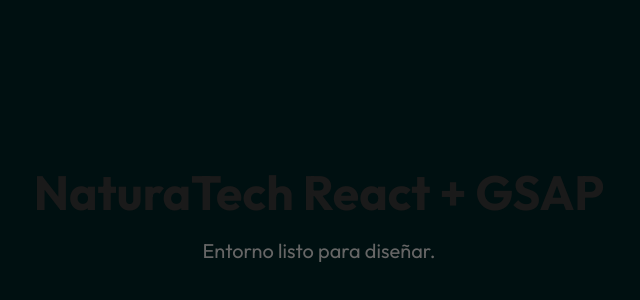
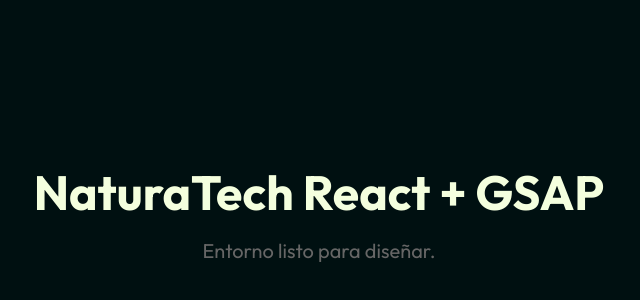
Before and after one commit to TonyGil-CMinds/naturatechlac, a React (Vite) app: page / in a window 1280 px wide. Shown: the part 188-488 px from the top of the page, without its empty margins (321-961 px from the left). Built offline with nearby package versions, Linux system fonts and the light colour scheme.

Commit message:
ttitle to white

```diff
--- a/src/App.css
+++ b/src/App.css
@@ -10,7 +10,7 @@
 h1 {
   font-size: 3rem;
   margin-bottom: 1rem;
-  color: #1a1a1a;
+  color: --color-white;
 }
 
 p {
```
